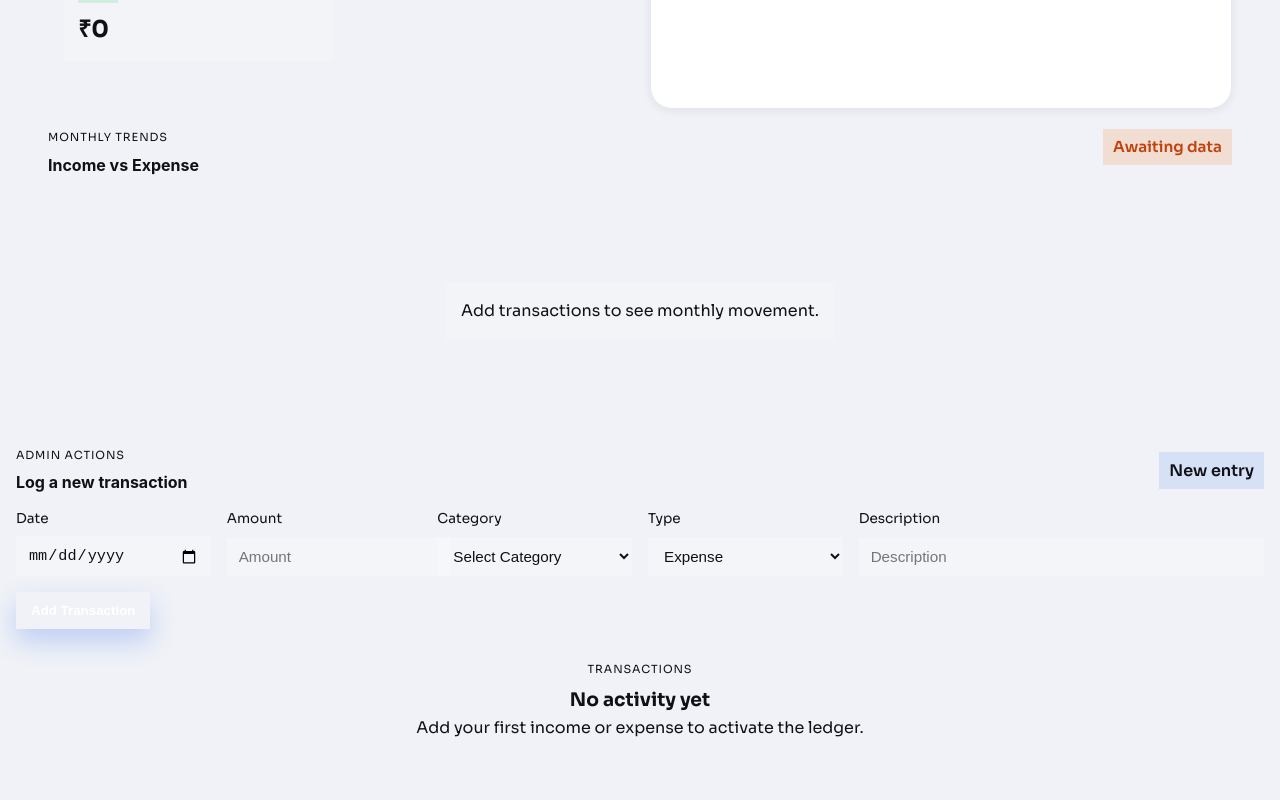
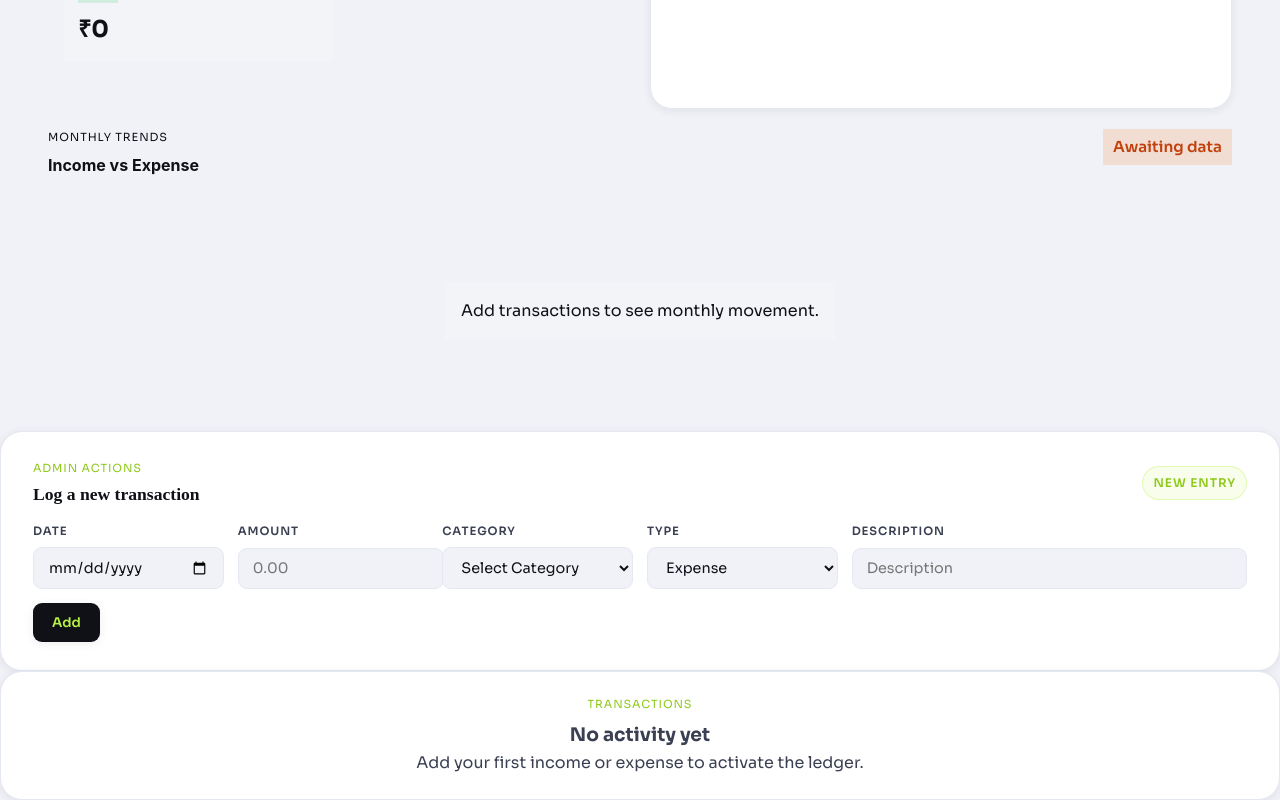
Before and after one commit to RashelAkhtar/Finance-Dashboard, a React app in the folder frontend/: page /dashboard in a window 1280 px wide. Shown: the part 487-1287 px from the top of the page. Before the commit the page ends 1244 px from the top, so only its background shows below. Built offline with nearby package versions, Linux system fonts and the light colour scheme; sample sign-in values are in the browser's storage; the HTML template or start-up script is replaced by a standard one.

Commit message:
Handle Fransaction Form edge cases

```diff
--- a/frontend/src/components/transaction/TransactionForm.css
+++ b/frontend/src/components/transaction/TransactionForm.css
@@ -1,12 +1,11 @@
 .tx-form-card {
-  background: var(--dash-card);
-  border-radius: 0;
-  border: 3px solid var(--dash-outline);
-  padding: 16px;
-  box-shadow: var(--dash-shadow);
-  image-rendering: pixelated;
+  background: var(--white);
+  border-radius: var(--radius-lg);
+  border: var(--border);
+  padding: 28px 32px;
+  box-shadow: var(--shadow-sm);
   display: grid;
-  gap: 14px;
+  gap: 16px;
 }
 
 .tx-form-head {
@@ -21,54 +20,64 @@
   text-transform: uppercase;
   letter-spacing: 0.08em;
   font-size: 0.7rem;
-  color: var(--dash-accent-2);
+  color: var(--accent-dk);
   margin: 0 0 6px;
 }
 
 .tx-form-head h3 {
   margin: 0;
-  font-size: 1rem;
-  font-family: "Inter", "Segoe UI", sans-serif;
-  line-height: 1.5;
+  font-size: 1.1rem;
+  font-family:'Arial, Helvetica, sans-serif';
+  line-height: 1.3;
+  color: var(--ink);
 }
 
 .tx-chip {
   padding: 6px 10px;
-  border-radius: 0;
-  background: rgba(37, 99, 235, 0.12);
-  color: var(--dash-accent);
-  font-size: 1rem;
+  border-radius: 999px;
+  background: var(--accent-bg);
+  color: var(--accent-dk);
+  border: 1px solid rgba(184, 242, 65, 0.35);
+  font-size: 0.75rem;
   font-weight: 600;
+  text-transform: uppercase;
+  letter-spacing: 0.08em;
 }
 
 .tx-form {
   display: grid;
   grid-template-columns: repeat(auto-fit, minmax(180px, 1fr));
-  gap: 16px;
+  gap: 14px;
 }
 
 .tx-form label {
   display: grid;
   gap: 6px;
-  font-size: 0.85rem;
-  color: var(--dash-muted);
+  font-size: 0.72rem;
+  font-weight: 600;
+  letter-spacing: 0.08em;
+  text-transform: uppercase;
+  color: var(--ink-3);
 }
 
 .tx-form input,
 .tx-form select {
-  padding: 10px 12px;
-  border-radius: 0;
-  border: 3px solid var(--dash-outline);
-  background: rgba(255, 255, 255, 0.18);
-  font-size: 0.95rem;
-  color: var(--dash-ink);
+  padding: 10px 14px;
+  border-radius: 9px;
+  border: var(--border);
+  background: var(--mist);
+  font-size: 0.9rem;
+  color: var(--ink);
+  font-family: var(--font-sans);
+  transition: border-color var(--t), box-shadow var(--t), background var(--t);
 }
 
 .tx-form input:focus,
 .tx-form select:focus {
   outline: none;
-  border-color: rgba(37, 99, 235, 0.5);
-  box-shadow: 0 0 0 3px rgba(37, 99, 235, 0.15);
+  border-color: var(--accent-dk);
+  box-shadow: 0 0 0 3px rgba(142, 201, 27, 0.15);
+  background: var(--white);
 }
 
 .span-two {
@@ -79,34 +88,41 @@
   grid-column: 1 / -1;
   display: flex;
   flex-wrap: wrap;
-  gap: 12px;
+  gap: 10px;
   align-items: center;
 }
 
 .tx-actions .primary-btn,
 .tx-actions .ghost-btn {
-  border-radius: 0;
-  padding: 10px 14px;
+  border-radius: 9px;
+  padding: 10px 18px;
   font-weight: 600;
   cursor: pointer;
-  border: 1px solid transparent;
+  border: var(--border);
+  font-family: var(--font-sans);
+  transition: all var(--t);
 }
 
 .tx-actions .primary-btn {
-  background: linear-gradient(120deg, var(--dash-accent), #3b82f6);
-  color: #ffffff;
-  box-shadow: 0 12px 26px rgba(37, 99, 235, 0.25);
-  transition: transform 150ms ease;
+  background: var(--ink);
+  color: var(--accent);
+  border-color: transparent;
+  box-shadow: var(--shadow-sm);
 }
 
 .tx-actions .primary-btn:hover {
+  background: var(--ink-2);
   transform: translateY(-1px);
 }
 
 .tx-actions .ghost-btn {
-  background: var(--dash-card);
-  border-color: var(--dash-outline);
-  color: var(--dash-muted);
+  background: transparent;
+  color: var(--ink-3);
+}
+
+.tx-actions .ghost-btn:hover {
+  background: var(--mist);
+  color: var(--ink);
 }
 
 @media (max-width: 720px) {
--- a/frontend/src/components/transaction/TransactionForm.jsx
+++ b/frontend/src/components/transaction/TransactionForm.jsx
@@ -1,4 +1,4 @@
-import { useState } from "react";
+import { useEffect, useState } from "react";
 import "./TransactionForm.css";
 
 const INITIAL_FORM = {
@@ -27,33 +27,89 @@ export default function TransactionForm({
       : INITIAL_FORM;
 
   const [formData, setFormData] = useState(() => buildFormData(editingTx));
+  const [error, setError] = useState("");
+  const [isLoading, setIsLoading] = useState(false);
 
   const handleChange = (e) => {
-    setFormData(prev => ({
+    let { name, value } = e.target;
+
+    // in amount section, remove everything except numbers and a single decimal point
+    if (name === "amount") {
+      value = value.replace(/,/g, "").replace(/\s/g, "");
+    }
+
+    // handle emojis in description
+    if (name === "description") {
+      const emojiRegex =
+        /[\u{1F600}-\u{1F64F}\u{1F300}-\u{1F5FF}\u{1F680}-\u{1F6FF}\u{2600}-\u{26FF}\u{2700}-\u{27BF}]/gu;
+      value = value.replace(emojiRegex, "");
+    }
+
+    setFormData((prev) => ({
       ...prev,
-      [e.target.name]: e.target.value,
+      [name]: value,
     }));
   };
 
-  const handleSubmit = (e) => {
+  const handleCancel = () => {
+    setFormData(INITIAL_FORM);
+    setError("");
+    onCancelEdit?.();
+  };
+
+  // Sync form when entering/existing edit mode
+  useEffect(() => {
+    if (editingTx) {
+      setFormData({
+        ...editingTx,
+        amount: editingTx.amount?.toString() || "",
+      });
+    } else {
+      setFormData(INITIAL_FORM);
+    }
+  }, [editingTx]);
+
+  const handleSubmit = async (e) => {
     e.preventDefault();
+    setIsLoading(true);
+    setError("");
 
-    if (editingTx) {
-      onUpdateTransaction?.({
-        ...editingTx,
-        ...formData,
-        amount: Number(formData.amount),
-      });
+    // Numeric Validation
+    const cleanDescription = formData.description.trim();
+    const numericAmount = parseFloat(formData.amount);
+
+    if (isNaN(numericAmount) || numericAmount <= 0) {
+      setError("Please enter a valid amount greater than 0.");
+      setIsLoading(false);
       return;
     }
 
-    addTransaction({
-      ...formData,
-      id: Date.now(),
-      amount: Number(formData.amount),
-    });
+    if (new Date(formData.date) > new Date()) {
+      setError("Transaction date cannot be in future.");
+      setIsLoading(false);
+      return;
+    }
 
-    setFormData(INITIAL_FORM);
+    try {
+      const payload = { ...formData, description: cleanDescription, amount: numericAmount };
+
+      if (editingTx) {
+        await onUpdateTransaction?.({
+          ...editingTx,
+          ...payload,
+        });
+      } else {
+        addTransaction({
+          ...payload,
+          id: Date.now(),
+        });
+        setFormData(INITIAL_FORM);
+      }
+    } catch {
+      setError("Failed to save transaction.");
+    } finally {
+      setIsLoading(false);
+    }
   };
 
   return (
@@ -67,6 +123,11 @@ export default function TransactionForm({
       </div>
 
       <form onSubmit={handleSubmit} className="tx-form">
+        {error && (
+          <p className="error-message" style={{ color: "#ff4d4f" }}>
+            {error}
+          </p>
+        )}
         <label>
           Date
           <input
@@ -75,15 +136,19 @@ export default function TransactionForm({
             value={formData.date}
             onChange={handleChange}
             required
+            max={new Date().toISOString().split("T")[0]}
           />
         </label>
 
         <label>
           Amount
           <input
-            type="number"
+            type="text"
+            inputMode="decimal"
             name="amount"
-            placeholder="Amount"
+            step="0.01"
+            min="0.01"
+            placeholder="0.00"
             value={formData.amount}
             onChange={handleChange}
             required
@@ -98,7 +163,9 @@ export default function TransactionForm({
             onChange={handleChange}
             required
           >
-            <option value="">Select Category</option>
+            <option value="" disabled>
+              Select Category
+            </option>
             <option value="Food">Food</option>
             <option value="Travel">Travel</option>
             <option value="Shopping">Shopping</option>
@@ -127,16 +194,22 @@ export default function TransactionForm({
             placeholder="Description"
             value={formData.description}
             onChange={handleChange}
+            maxLength={100}
           />
         </label>
 
         <div className="tx-actions">
-          <button type="submit" className="primary-btn">
-            {editingTx ? "Update Transaction" : "Add Transaction"}
+          <button type="submit" className="primary-btn" disabled={isLoading}>
+            {isLoading ? "Saving..." : editingTx ? "Update" : "Add"}
           </button>
           {editingTx && (
-            <button type="button" className="ghost-btn" onClick={onCancelEdit}>
-              Cancel Edit
+            <button
+              type="button"
+              className="ghost-btn"
+              onClick={handleCancel}
+              disabled={isLoading}
+            >
+              Cancel
             </button>
           )}
         </div>
--- a/frontend/src/components/transaction/TransactionTable.css
+++ b/frontend/src/components/transaction/TransactionTable.css
@@ -1,17 +1,16 @@
 .tx-table-card {
-  background: var(--dash-card);
-  border-radius: 0;
-  border: 3px solid var(--dash-outline);
-  padding: 16px;
-  box-shadow: var(--dash-shadow);
-  image-rendering: pixelated;
+  background: var(--white);
+  border-radius: var(--radius-lg);
+  border: var(--border);
+  padding: 24px 28px;
+  box-shadow: var(--shadow-sm);
   display: grid;
-  gap: 14px;
+  gap: 16px;
 }
 
 .tx-table-card.empty {
   text-align: center;
-  color: var(--dash-muted);
+  color: var(--ink-3);
 }
 
 .tx-table-head {
@@ -24,26 +23,30 @@
 
 .tx-table-head h3 {
   margin: 0;
-  font-size: 1rem;
-  font-family: "Inter", "Segoe UI", sans-serif;
-  line-height: 1.5;
+  font-size: 1.15rem;
+  font-family:'Arial, Helvetica, sans-serif';
+  line-height: 1.3;
+  color: var(--ink);
 }
 
 .tx-kicker {
   text-transform: uppercase;
   letter-spacing: 0.08em;
   font-size: 0.7rem;
-  color: var(--dash-accent-2);
+  color: var(--accent-dk);
   margin: 0 0 6px;
 }
 
 .tx-count {
-  padding: 6px 10px;
-  border-radius: 0;
-  background: rgba(148, 163, 184, 0.14);
-  color: var(--dash-muted);
-  font-size: 1rem;
+  padding: 4px 12px;
+  border-radius: 999px;
+  background: var(--mist);
+  color: var(--ink-3);
+  border: var(--border);
+  font-size: 0.75rem;
   font-weight: 600;
+  letter-spacing: 0.08em;
+  text-transform: uppercase;
 }
 
 .tx-table-wrap {
@@ -58,29 +61,33 @@
 }
 
 .tx-table thead {
-  background: rgba(37, 99, 235, 0.08);
+  background: var(--mist);
 }
 
 .tx-table th,
 .tx-table td {
   padding: 11px 12px;
   text-align: left;
-  font-size: 0.86rem;
+  font-size: 0.88rem;
 }
 
 .tx-table th {
   vertical-align: middle;
+  font-size: 0.7rem;
+  letter-spacing: 0.1em;
+  text-transform: uppercase;
+  color: var(--ink-3);
 }
 
 .tx-sort-btn {
   display: inline-flex;
   align-items: center;
   gap: 8px;
-  border: 3px solid transparent;
+  border: 1px solid transparent;
   background: transparent;
-  color: var(--dash-ink);
+  color: var(--ink-3);
   font: inherit;
-  font-weight: 700;
+  font-weight: 600;
   text-transform: uppercase;
   letter-spacing: 0.06em;
   padding: 4px 6px;
@@ -88,12 +95,13 @@
 }
 
 .tx-sort-btn:hover {
-  border-color: var(--dash-outline);
+  border-color: var(--mist-3);
+  color: var(--ink);
 }
 
 .tx-sort-btn.is-active {
-  border-color: var(--dash-accent);
-  color: var(--dash-accent);
+  border-color: var(--accent-dk);
+  color: var(--accent-dk);
 }
 
 .tx-sort-indicator {
@@ -102,27 +110,28 @@
 }
 
 .tx-table tbody tr {
-  border-top: 1px solid var(--dash-outline);
-  transition: background 150ms ease;
+  border-top: var(--border);
+  transition: background var(--t);
 }
 
 .tx-table tbody tr:hover {
-  background: rgba(37, 99, 235, 0.05);
+  background: var(--mist);
 }
 
 .tx-type {
   padding: 4px 8px;
-  border-radius: 0;
+  border-radius: 999px;
   font-size: 0.7rem;
-  font-weight: 700;
+  font-weight: 600;
   text-transform: capitalize;
-  background: rgba(249, 115, 22, 0.16);
-  color: #c2410c;
+  background: var(--mist-2);
+  color: var(--ink-3);
+  letter-spacing: 0.04em;
 }
 
 .tx-type.income {
-  background: rgba(34, 197, 94, 0.18);
-  color: #15803d;
+  background: rgba(0, 196, 140, 0.12);
+  color: var(--green);
 }
 
 .table-actions {
@@ -131,23 +140,33 @@
 }
 
 .action-btn {
-  border: 3px solid var(--dash-outline);
-  background: var(--dash-card);
-  color: var(--dash-ink);
-  padding: 6px 10px;
-  border-radius: 0;
-  font-size: 0.8rem;
+  border: var(--border);
+  background: transparent;
+  color: var(--ink-3);
+  padding: 6px 12px;
+  border-radius: 7px;
+  font-size: 0.72rem;
+  font-weight: 600;
+  letter-spacing: 0.04em;
   cursor: pointer;
-  transition: none;
+  transition: all var(--t);
 }
 
 .action-btn:hover {
-  border-color: var(--dash-accent);
+  background: var(--mist-2);
+  color: var(--ink);
+  border-color: var(--mist-3);
 }
 
 .action-btn.danger {
-  border-color: rgba(239, 68, 68, 0.4);
-  color: #b91c1c;
+  border-color: rgba(255, 71, 87, 0.3);
+  color: var(--red);
+  background: transparent;
+}
+
+.action-btn.danger:hover {
+  background: rgba(255, 71, 87, 0.1);
+  border-color: rgba(255, 71, 87, 0.45);
 }
 
 /* Sorting Controls */
@@ -156,9 +175,10 @@
   justify-content: space-between;
   align-items: center;
   padding: 1rem;
-  background: #f8f9fa;
-  border-radius: 8px;
-  margin-bottom: 1rem;
+  background: var(--mist);
+  border-radius: var(--radius);
+  border: var(--border);
+  margin-bottom: 0.5rem;
   flex-wrap: wrap;
   gap: 1rem;
 }
@@ -172,8 +192,10 @@
 
 .sort-label {
   font-weight: 600;
-  color: #495057;
-  font-size: 0.875rem;
+  color: var(--ink-3);
+  font-size: 0.72rem;
+  letter-spacing: 0.08em;
+  text-transform: uppercase;
 }
 
 .sort-buttons {
@@ -187,23 +209,26 @@
   align-items: center;
   gap: 0.5rem;
   padding: 0.5rem 1rem;
-  background: white;
-  border: 1px solid #dee2e6;
-  border-radius: 6px;
+  background: var(--white);
+  border: var(--border);
+  border-radius: 9px;
   cursor: pointer;
-  font-size: 0.875rem;
-  transition: all 0.2s ease;
+  font-size: 0.8rem;
+  font-weight: 600;
+  letter-spacing: 0.04em;
+  transition: all var(--t);
 }
 
 .sort-btn:hover {
-  background: #e9ecef;
-  border-color: #adb5bd;
+  background: var(--mist-2);
+  border-color: var(--mist-3);
+  color: var(--ink);
 }
 
 .sort-btn.active {
-  background: #4361ee;
-  border-color: #4361ee;
-  color: white;
+  background: var(--accent-bg);
+  border-color: rgba(184, 242, 65, 0.4);
+  color: var(--accent-dk);
 }
 
 .sort-icon {
@@ -224,26 +249,31 @@
 
 .reset-btn {
   padding: 0.5rem 1rem;
-  background: #6c757d;
-  color: white;
+  background: var(--ink);
+  color: var(--accent);
   border: none;
-  border-radius: 6px;
+  border-radius: 9px;
   cursor: pointer;
-  font-size: 0.875rem;
-  transition: background 0.2s ease;
+  font-size: 0.8rem;
+  font-weight: 600;
+  letter-spacing: 0.04em;
+  transition: background var(--t), transform var(--t);
 }
 
 .reset-btn:hover {
-  background: #5a6268;
+  background: var(--ink-2);
+  transform: translateY(-1px);
 }
 
 .reset-btn.reset-btn-secondary {
-  background: #adb5bd;
-  color: #1f2937;
+  background: transparent;
+  color: var(--ink-3);
+  border: var(--border);
 }
 
 .reset-btn.reset-btn-secondary:hover {
-  background: #9aa3ad;
+  background: var(--mist-2);
+  color: var(--ink);
 }
 
 .filter-group {
@@ -255,51 +285,63 @@
 
 .filter-label {
   font-weight: 600;
-  color: #495057;
-  font-size: 0.875rem;
+  color: var(--ink-3);
+  font-size: 0.72rem;
+  letter-spacing: 0.08em;
+  text-transform: uppercase;
 }
 
 .filter-select {
   padding: 0.5rem 0.75rem;
-  border: 1px solid #dee2e6;
-  border-radius: 6px;
-  background: white;
+  border: var(--border);
+  border-radius: 9px;
+  background: var(--white);
   cursor: pointer;
-  font-size: 0.875rem;
+  font-size: 0.82rem;
+  font-weight: 600;
+  color: var(--ink);
+  transition: border-color var(--t), box-shadow var(--t), background var(--t);
 }
 
 .filter-select:hover {
-  border-color: #adb5bd;
+  border-color: var(--mist-3);
+}
+
+.filter-select:focus {
+  outline: none;
+  border-color: var(--accent-dk);
+  box-shadow: 0 0 0 3px rgba(142, 201, 27, 0.15);
+  background: var(--white);
 }
 
 .quick-filter {
   padding: 0.5rem 1rem;
-  border: 1px solid #dee2e6;
-  border-radius: 6px;
-  background: white;
+  border: var(--border);
+  border-radius: 9px;
+  background: var(--white);
   cursor: pointer;
-  font-size: 0.875rem;
+  font-size: 0.8rem;
 }
 
 .quick-filter:hover {
-  border-color: #adb5bd;
+  border-color: var(--mist-3);
 }
 
 .active-sort-info {
-  margin-bottom: 1rem;
-  padding: 0.5rem 1rem;
-  background: #e7f5ff;
-  border-left: 3px solid #4361ee;
-  border-radius: 4px;
+  margin-bottom: 0.5rem;
+  padding: 0.6rem 1rem;
+  background: var(--accent-bg);
+  border-left: 3px solid var(--accent-dk);
+  border-radius: 8px;
 }
 
 .info-badge {
-  font-size: 0.875rem;
-  color: #495057;
+  font-size: 0.8rem;
+  color: var(--ink-3);
 }
 
 .info-badge strong {
-  color: #4361ee;
+  color: var(--accent-dk);
   text-transform: capitalize;
 }
 
```
Also changed, not shown: 1 other file (tests, documents, lock files or other folders).
